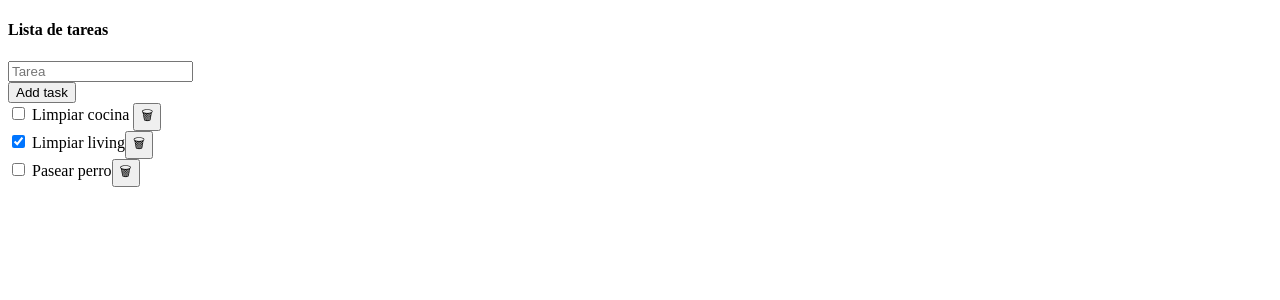
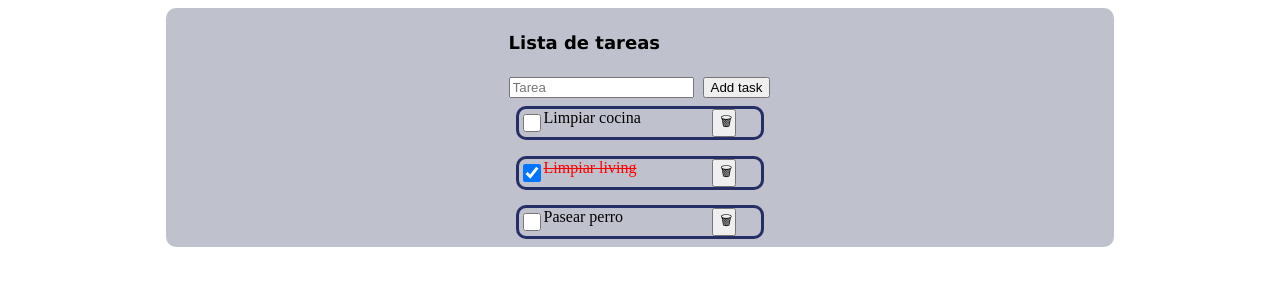
Before and after one commit to FacuMozo/ToDoList, an Angular app: page / in a window 1280 px wide. Shown: the top 300 px of the page. Built offline with nearby package versions, Linux system fonts and the light colour scheme.

Commit message:
mockup todo list

```diff
--- a/src/app/app.component.css
+++ b/src/app/app.component.css
@@ -0,0 +1,35 @@
+
+.table{
+    margin-left: auto;
+    margin-right: auto;
+    display: grid;
+    place-content: center;
+    width: 75%;
+    background-color: #bfc1cd;
+    border-radius: 10px;
+}
+.headerRow{
+    display: grid;
+    grid-template-columns: 70% 30%;
+    column-gap: 10px;
+}
+
+.row{
+    display: grid;
+    grid-template-columns: 10% 70% 10%;
+    border: solid #252f66;
+    border-radius: 10px;
+    margin-top: 10px;
+    margin: 3%;
+    align-items: stretch;
+}
+
+input:checked + label {
+    color: red;
+    text-decoration: line-through;
+  }
+
+h4{
+    font-family: "Verdana";
+    font-size: large;
+}
```
